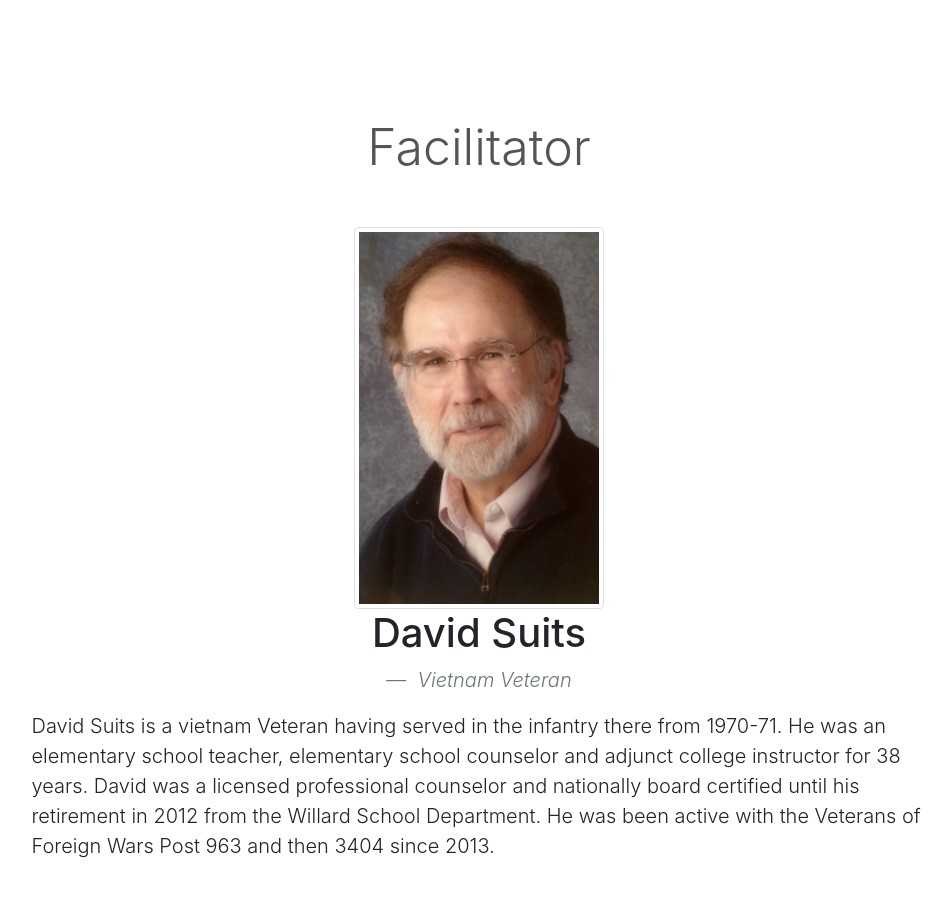
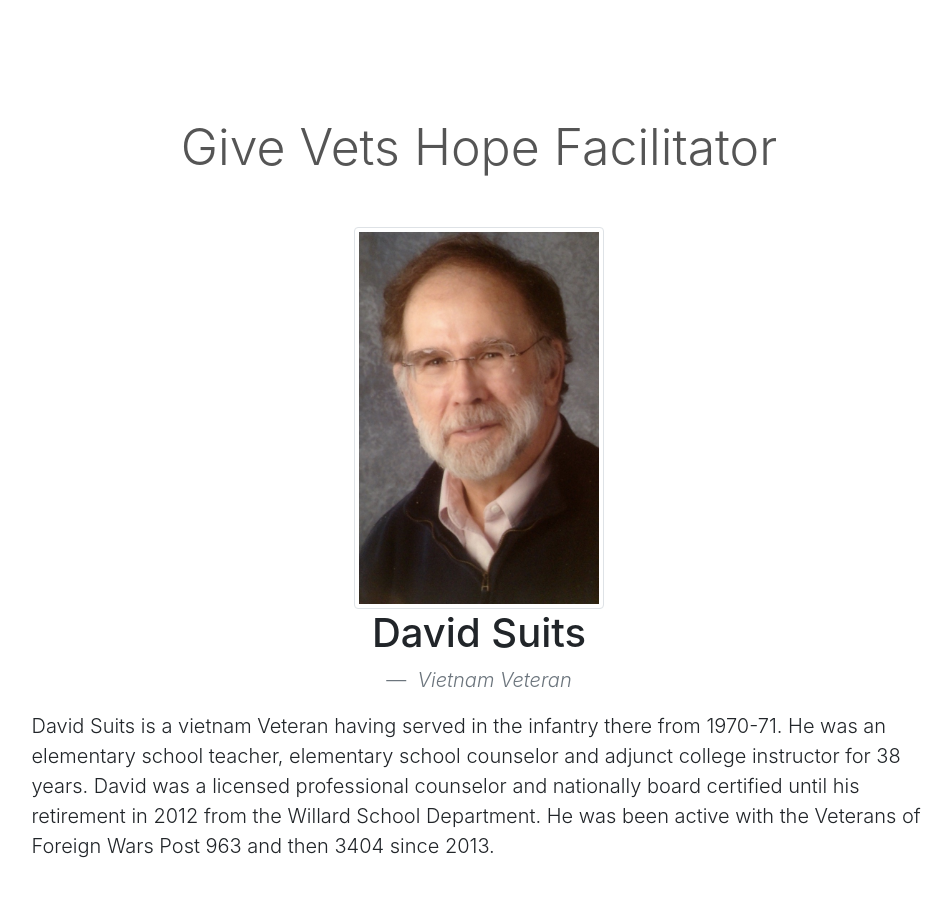
Before and after one commit to givevetshope/givevetshope.github.io, a plain HTML site: page index.html in a window 1280 px wide. Shown: the part 1884-2781 px from the top of the page, without its empty margins (161-1112 px from the left). Drawn offline with nearby package versions, Linux system fonts and the light colour scheme.

Commit message:
changing text facilitator to give vets hope facilitator

```diff
--- a/index.html
+++ b/index.html
@@ -136,7 +136,7 @@
     <section>
       <div class="container">
         <div class="section-title">
-          <h2>Facilitator</h2>
+          <h2>Give Vets Hope Facilitator</h2>
         </div>
         <div class="container">
           <div class="row">
```
